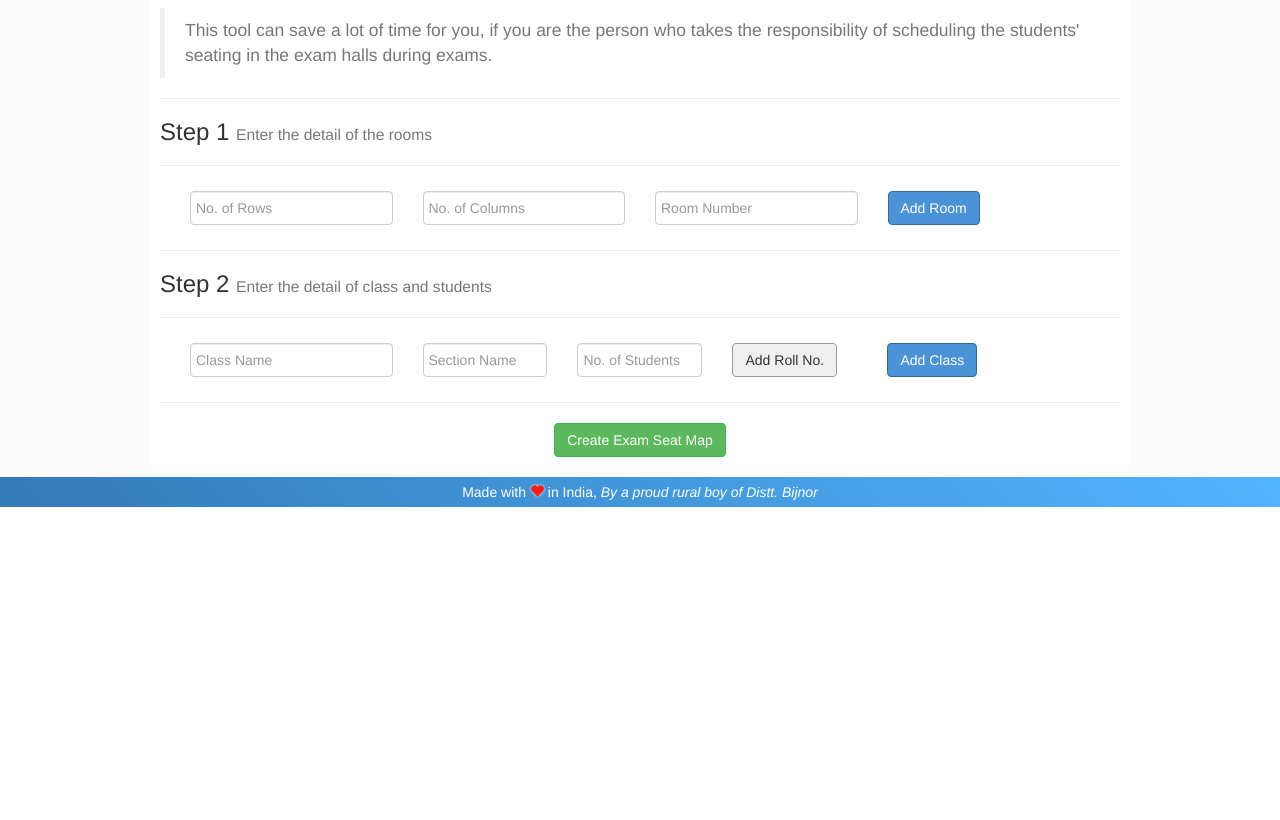
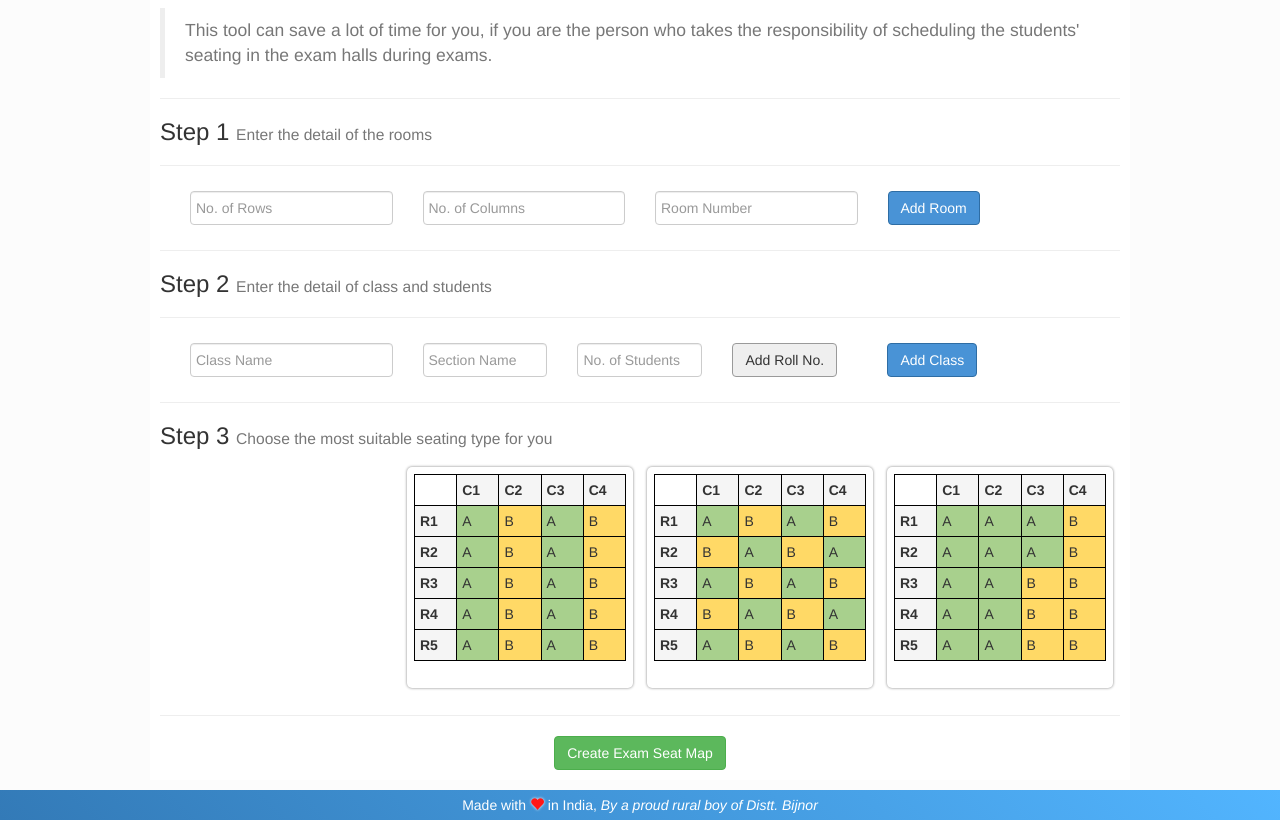
Before and after one commit to ShivamS136/examSeatPlanner, a plain HTML site: page index.html in a window 1280 px wide. Shown: the part 82-902 px from the top of the page. Before the commit the page ends 800 px from the top, so only its background shows below. Drawn offline with nearby package versions, Linux system fonts and the light colour scheme.

Commit message:
Added Seating Type-1

```diff
--- a/assets/css/style.css
+++ b/assets/css/style.css
@@ -34,3 +34,9 @@ footer>div{line-height: 30px;}
 .rollno-div{display:none;position: fixed;top: 50%; left: 50%; transform: translate(-50%, -50%);height:80%;width:80%;max-width:600px;background-color:#FFF;padding:10px 25px;box-shadow:0 0 5px grey;border-radius: 5px;}
 .top-layer{z-index: 999999;}
 .blurbox{width: 100%;height: 100%;background-color: rgba(0,0,0,0.5);position: fixed;top: 0;left: 0;display: none;}
+.seating-table .valA{background-color: #a8d08d;}
+.seating-table .valB{background-color: #ffd966;}
+.seating-table .valC{background-color: #18e2ec;}
+div .seating-table tr td, div .seating-table tr th {border: 1px solid black;}
+.pad-7{padding:7px;}
+.col-xs-6 .pad-7{box-shadow: 0 0 3px grey;border-radius: 5px;}
--- a/assets/js/script.js
+++ b/assets/js/script.js
@@ -22,7 +22,20 @@ $(document).ready(function() {
 		closeAddRollNoDiv(this);
 	});
 	$("#btnSubmit").on("click", createExamSitting);
+
+	addClassToSeatingTable();
 });
+const addClassToSeatingTable = ()=>{
+	$(".seating-table td").each(function(){
+		if($(this).is(":contains(A)")){
+			$(this).addClass("valA");
+		}else if($(this).is(":contains(B)")){
+			$(this).addClass("valB");
+		}else if($(this).is(":contains(C)")){
+			$(this).addClass("valC");
+		}
+	});
+};
 const addRow = (ele, rowType, rowTypeSec = "") => {
 	switch (rowType) {
 		case "room":
--- a/index.html
+++ b/index.html
@@ -87,6 +87,51 @@
 					</div>
 				</div>
 				<hr>
+				<h3>Step 3 <small>Choose the most suitable seating type for you</small></h3>
+				<div class="container seatType-container">
+					<div class="row">
+						<div class="col-xs-6 col-sm-3">
+
+						</div>
+						<div class="col-xs-6 col-sm-3 pad-7">
+							<div class="pad-7">
+								<table class="table table-bordered table-condensed seating-table two-class-room">
+									<tr><th></th><th class="active">C1</th><th class="active">C2</th><th class="active">C3</th><th class="active">C4</th></tr>
+									<tr><th class="active">R1</th><td>A</td><td>B</td><td>A</td><td>B</td></tr>
+									<tr><th class="active">R2</th><td>A</td><td>B</td><td>A</td><td>B</td></tr>
+									<tr><th class="active">R3</th><td>A</td><td>B</td><td>A</td><td>B</td></tr>
+									<tr><th class="active">R4</th><td>A</td><td>B</td><td>A</td><td>B</td></tr>
+									<tr><th class="active">R5</th><td>A</td><td>B</td><td>A</td><td>B</td></tr>
+								</table>
+							</div>
+						</div>
+						<div class="col-xs-6 col-sm-3 pad-7">
+							<div class="pad-7">
+								<table class="table table-bordered table-condensed seating-table two-class-room">
+									<tr><th></th><th class="active">C1</th><th class="active">C2</th><th class="active">C3</th><th class="active">C4</th></tr>
+									<tr><th class="active">R1</th><td>A</td><td>B</td><td>A</td><td>B</td></tr>
+									<tr><th class="active">R2</th><td>B</td><td>A</td><td>B</td><td>A</td></tr>
+									<tr><th class="active">R3</th><td>A</td><td>B</td><td>A</td><td>B</td></tr>
+									<tr><th class="active">R4</th><td>B</td><td>A</td><td>B</td><td>A</td></tr>
+									<tr><th class="active">R5</th><td>A</td><td>B</td><td>A</td><td>B</td></tr>
+								</table>
+							</div>
+						</div>
+						<div class="col-xs-6 col-sm-3 pad-7">
+							<div class="pad-7">
+								<table class="table table-bordered table-condensed seating-table two-class-room">
+									<tr><th></th><th class="active">C1</th><th class="active">C2</th><th class="active">C3</th><th class="active">C4</th></tr>
+									<tr><th class="active">R1</th><td>A</td><td>A</td><td>A</td><td>B</td></tr>
+									<tr><th class="active">R2</th><td>A</td><td>A</td><td>A</td><td>B</td></tr>
+									<tr><th class="active">R3</th><td>A</td><td>A</td><td>B</td><td>B</td></tr>
+									<tr><th class="active">R4</th><td>A</td><td>A</td><td>B</td><td>B</td></tr>
+									<tr><th class="active">R5</th><td>A</td><td>A</td><td>B</td><td>B</td></tr>
+								</table>
+							</div>
+						</div>
+					</div>
+				</div>
+				<hr>
 				<div class="container">
 					<div class="row">
 						<div class="col-md-12 text-center">
```
